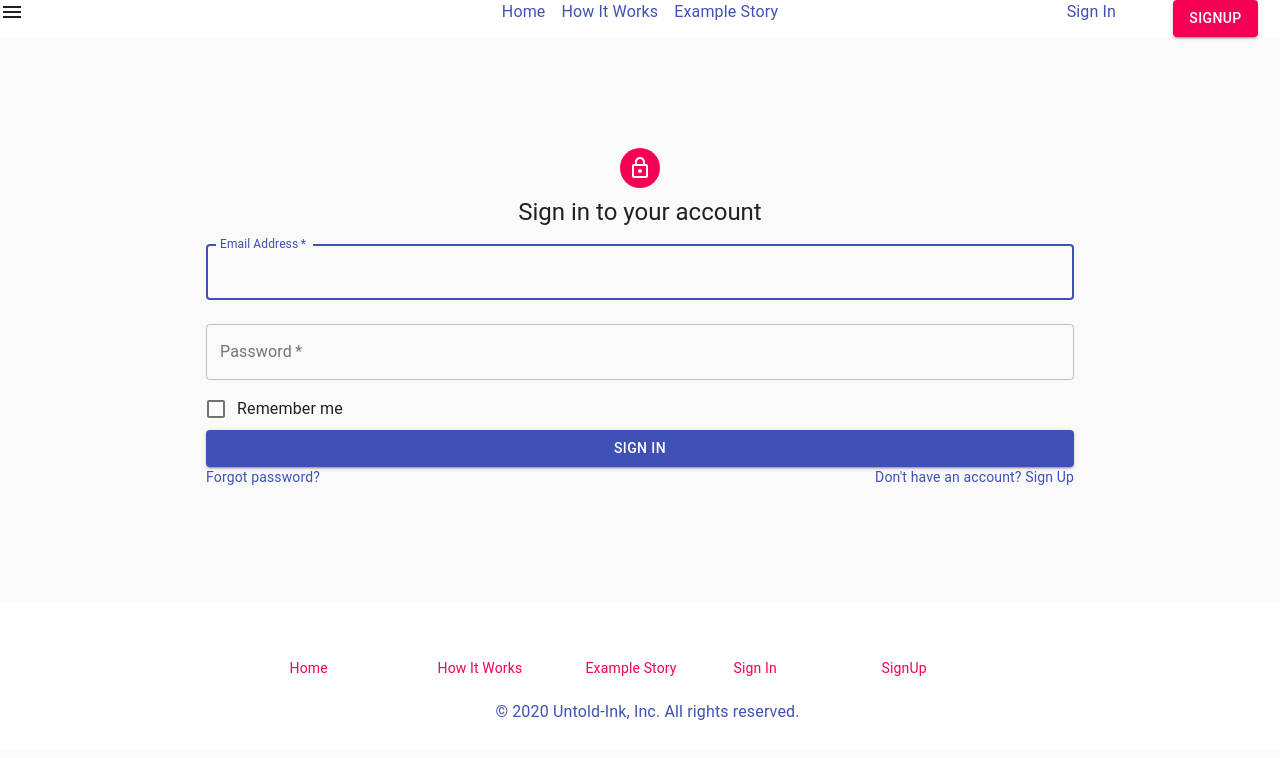
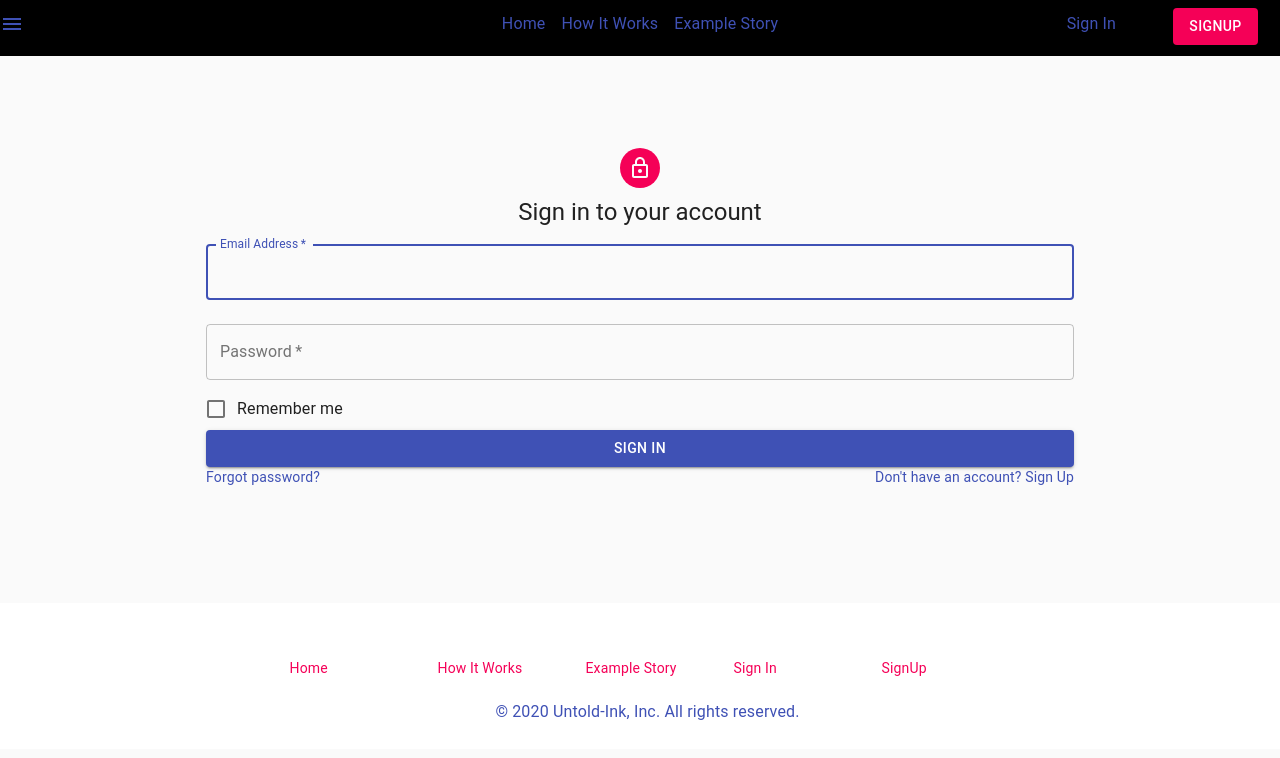
Before and after one commit to milestones95/Untoldv1, a React (Create React App) app: page /login in a window 1280 px wide. Shown: the top 758 px of the page. Built offline with nearby package versions, Linux system fonts and the light colour scheme.

Commit message:
updated margins layout in the navbar

```diff
--- a/src/ButtonAppBarCollapse.js
+++ b/src/ButtonAppBarCollapse.js
@@ -14,7 +14,7 @@ const styles = theme => ({
     margin: "auto"
   },
   untoldLogo: {
-    margin: "auto"
+    marginLeft: theme.spacing(7),
   },
   navBar: {
     [theme.breakpoints.up("sm")]: {
@@ -51,10 +51,10 @@ class ButtonAppBarCollapse extends React.Component {
     return (
       <AppBar className={classes.navBar}>
         <Grid container spacing={10}>
-          <Grid item sm={5}>
+          <Grid item sm={6} className={classes.untoldLogo}>
             <MenuIcon color="primary" />
           </Grid>
-          <Grid item sm={5} className={classes.buttonCollapse}>
+          <Grid item sm={6} className={classes.buttonCollapse}>
             <MenuIcon onClick={this.handleMenu} color="primary"  />
             <Menu
               id="menu-appbar"
--- a/src/Navbar.js
+++ b/src/Navbar.js
@@ -28,12 +28,23 @@ const styles = theme => ({
     },
     position: "fixed",
     width: "100%",
-    background: "#ffffff",
+    height: "7%",
+    background: "#000000",
+  },
+  buttonBarText: {
+    marginTop: theme.spacing(1.5),
+  },
+  signUpButton: {
+    marginTop: theme.spacing(1),
   },
   links: {
     '& > * + *': {
       marginLeft: theme.spacing(2),
     },
+    marginTop: theme.spacing(1.5),
+  },
+  menuIcon: {
+    marginTop: theme.spacing(1.5),
   },
   dropDownMenuItem: {
     textAlign: "left",
@@ -93,8 +104,8 @@ const Navbar = props => (
     </ButtonAppBarCollapse>
     <div className={props.classes.buttonBar} id="appbar-collapse">
       <Grid container>
-        <Grid item lg={2} sm={2}>
-          < MenuIcon />
+        <Grid item lg={2} sm={2} className={props.classes.menuIcon}>
+          < MenuIcon color="primary"/>
         </Grid>
         <Grid item lg={8} sm={8} style={{textAlign: "center"}}>
           <Typography className={props.classes.links}>
@@ -109,7 +120,8 @@ const Navbar = props => (
               </Typography>
         </Grid>
         <Grid item lg={1} sm={1} style={{textAlign: "left"}}>
-          <Button variant="contained" color="secondary" href="/signup">SignUp</Button>
+          <Button variant="contained" color="secondary" href="/signup"
+            className={props.classes.signUpButton}>SignUp</Button>
         </Grid>
         </Grid>
     </div>
```
